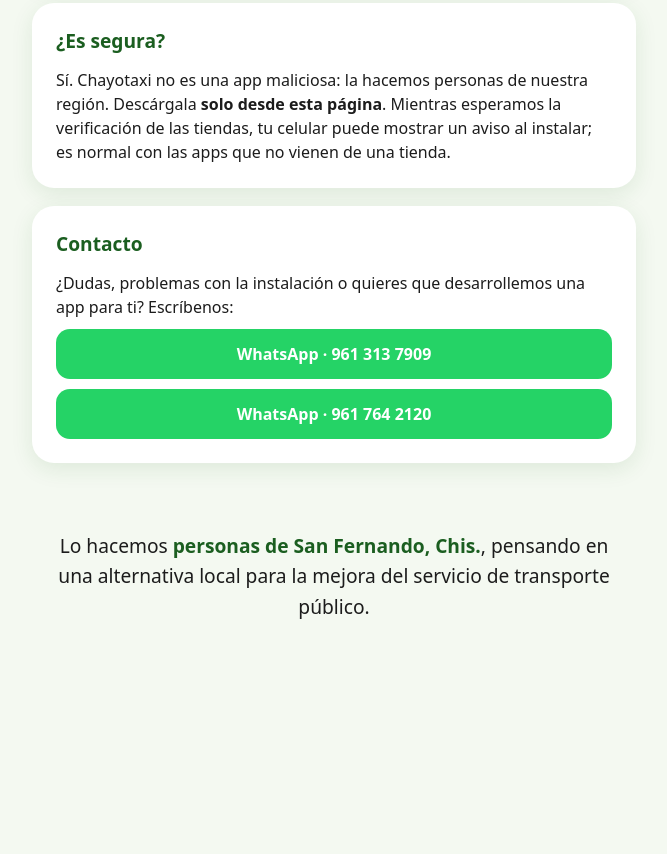
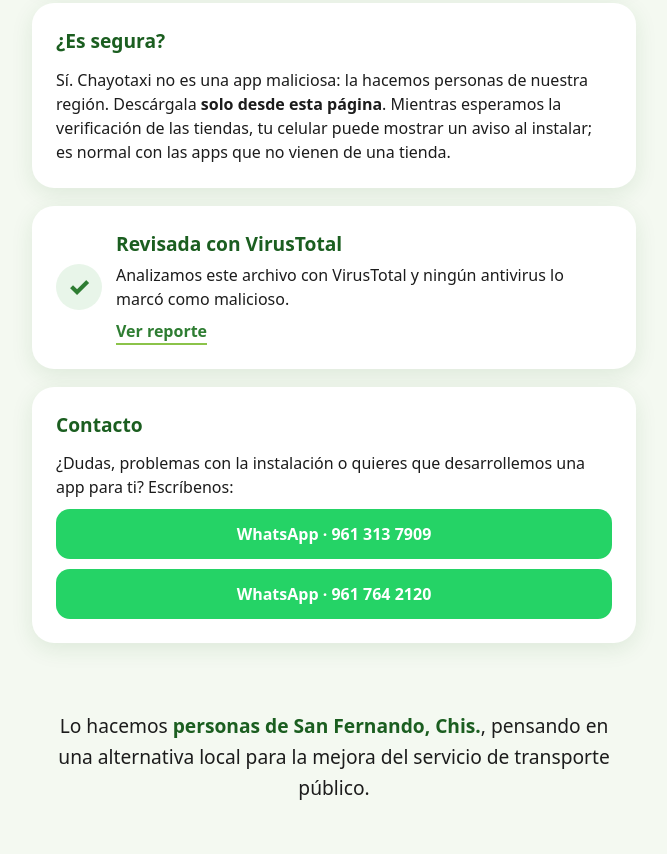
Before and after one commit to chayotaxi-app/chayotaxi-descargas, a plain HTML site: page index.html in a window 1280 px wide. Shown: the part 1061-1915 px from the top of the page, without its empty margins (306-973 px from the left). Before the commit the page ends 1734 px from the top, so only its background shows below. Drawn offline with Linux system fonts and the light colour scheme.

Commit message:
Add files via upload

```diff
--- a/index.html
+++ b/index.html
@@ -29,6 +29,9 @@ main{max-width:640px;margin:-30px auto 0;padding:0 18px 40px;position:relative;z
 .tienda{flex:1 1 200px;border:2px dashed #cfd8cb;border-radius:16px;padding:14px;text-align:center;color:var(--gris)}
 .tienda strong{display:block;color:var(--texto);font-size:1.05rem}
 .tienda span{display:inline-block;margin-top:6px;background:var(--amarillo);color:#4a3b00;font-weight:700;font-size:.78rem;padding:3px 10px;border-radius:20px}
+.vt{display:flex;gap:14px;align-items:center}
+.vt .ok{flex:0 0 46px;height:46px;border-radius:50%;background:#E8F5E9;color:var(--verde);display:flex;align-items:center;justify-content:center;font-size:1.6rem;font-weight:800}
+.vt a{display:inline-block;margin-top:8px;color:var(--verde);font-weight:700;text-decoration:none;border-bottom:2px solid var(--claro)}
 .contacto a.wa{display:flex;align-items:center;justify-content:center;gap:8px;margin-top:10px;text-decoration:none;color:#fff;background:#25D366;font-weight:700;padding:13px;border-radius:14px}
 footer{text-align:center;color:var(--texto);font-size:1.2rem;line-height:1.6;padding:10px 22px 50px;max-width:600px;margin:0 auto}
 footer b{color:var(--oscuro)}
@@ -71,6 +74,15 @@ footer b{color:var(--oscuro)}
     <p>Sí. Chayotaxi no es una app maliciosa: la hacemos personas de nuestra región. Descárgala <b>solo desde esta página</b>. Mientras esperamos la verificación de las tiendas, tu celular puede mostrar un aviso al instalar; es normal con las apps que no vienen de una tienda.</p>
   </section>
 
+  <section class="card vt">
+    <div class="ok">&#10003;</div>
+    <div>
+      <h2 style="margin-bottom:4px">Revisada con VirusTotal</h2>
+      <p>Analizamos este archivo con VirusTotal y ningún antivirus lo marcó como malicioso.</p>
+      <a href="https://www.virustotal.com/gui/file/08b0803d50815179dc7b254db367bfa4aac1bc2928fb0ce3fc883a0b92ffcd2e" target="_blank" rel="noopener">Ver reporte</a>
+    </div>
+  </section>
+
   <section class="card contacto">
     <h2>Contacto</h2>
     <p>¿Dudas, problemas con la instalación o quieres que desarrollemos una app para ti? Escríbenos:</p>
```
